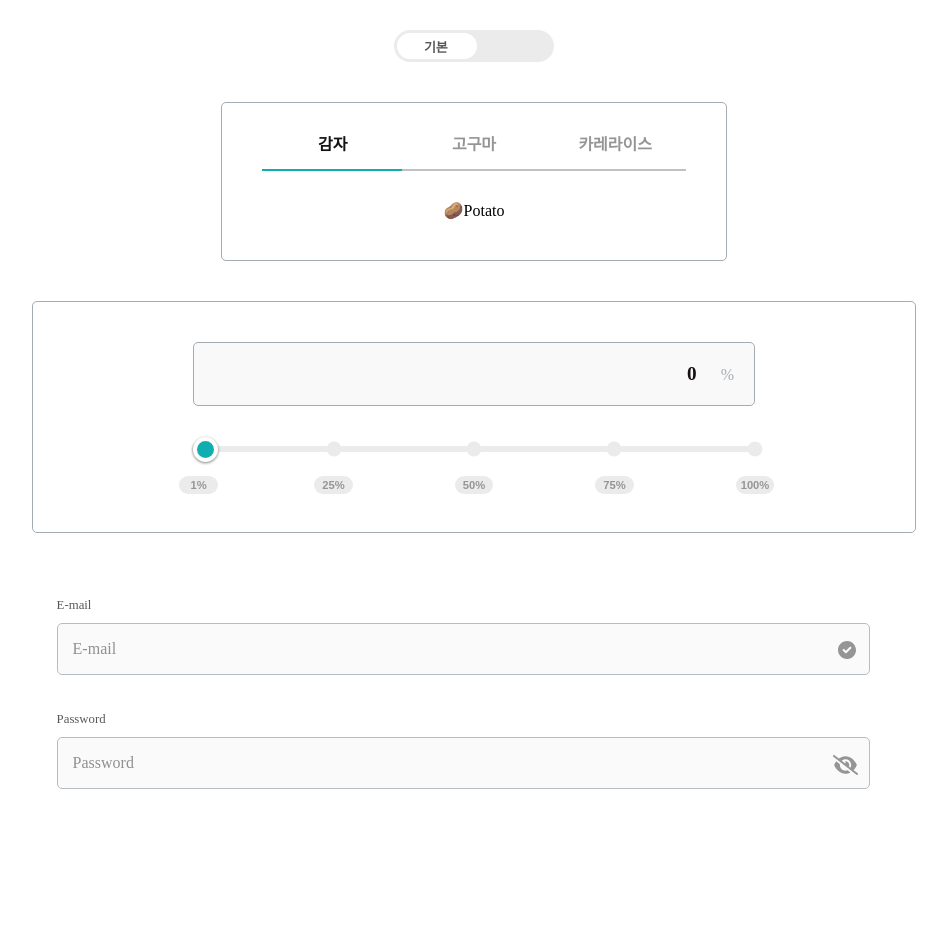
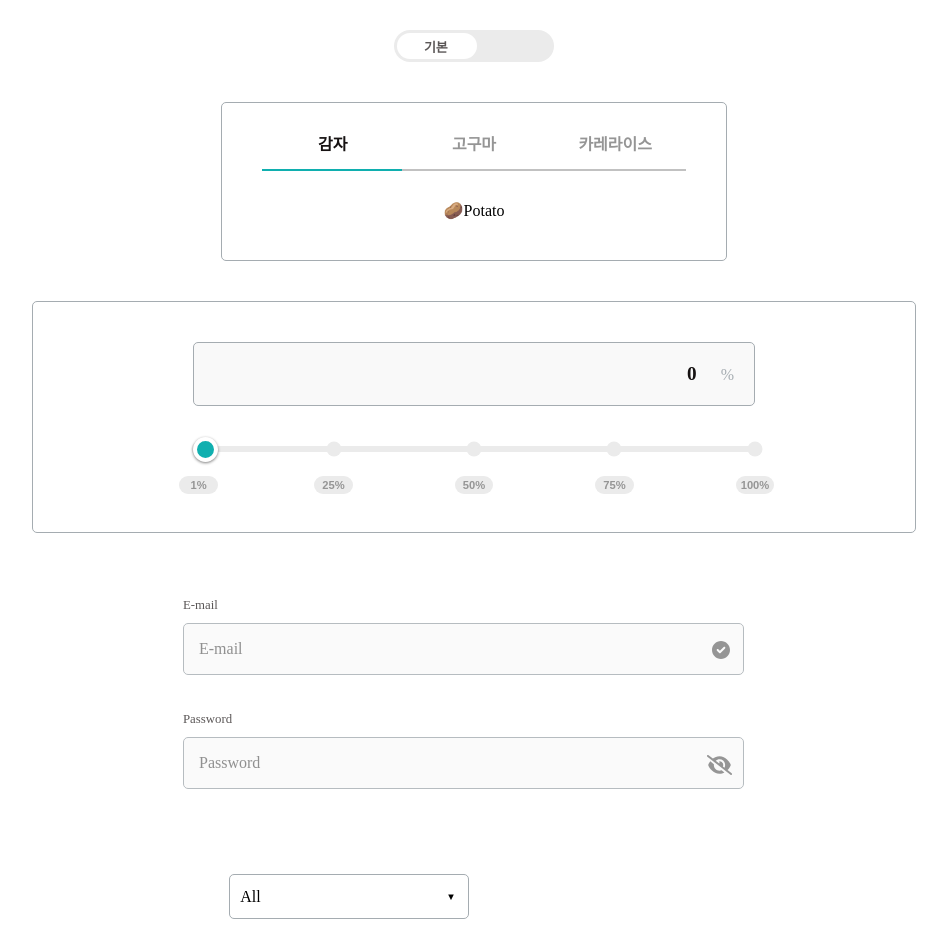
Before and after one commit to zellytozelly/wanted_pre_onboarding, a React (Create React App) app: page / in a window 1280 px wide. Shown: the top 952 px of the page, without its empty margins (166-1113 px from the left). Before the commit the page ends 854 px from the top, so only its background shows below. Built offline with nearby package versions, Linux system fonts and the light colour scheme.

Commit message:
feat: add dropdown

```diff
--- a/src/App.js
+++ b/src/App.js
@@ -4,6 +4,7 @@ import Toggle from "./components/Toggle";
 import Tab from "./components/Tab"
 import Slider from './components/Slider';
 import Input from './components/Input';
+import Dropdown from './components/Dropdown';
 
 function App() {
   return (
@@ -12,6 +13,7 @@ function App() {
       <Tab/>
       <Slider/>
       <Input/>
+      <Dropdown/>
     </div>
   );
 }
--- /dev/null
+++ b/src/components/Dropdown.js
@@ -0,0 +1,120 @@
+import React, { useState } from "react";
+import styled from 'styled-components';
+import {ReactComponent as SearchIcon} from '../image/search.svg';
+
+export default function Dropdown(){
+    const textOptions = [
+        "All",
+        "The A",
+        "The B",
+        "The C",
+        "This A",
+        "This B",
+        "This C"
+    ];
+
+    const [searchItem, setSearchItem] = useState('');
+    const [isOpen, setIsOpen] = useState(false);
+    const [item, setItem] = useState('All');
+    // const onChangeSelect = ();
+
+    return (
+        <DropdownWrapper>
+            <DropdownBox
+                onClick={()=>{isOpen ? setIsOpen(false) : setIsOpen(true)}}
+            >
+                {item}
+                <Arrow>▼</Arrow>
+            </DropdownBox>
+            {isOpen ?
+                <SelectWrapper>
+                    <IconPosition><SearchIcon/></IconPosition>
+                    <SelectInput
+                        placeholder="Search Symbol"
+                        onChange={(e)=>{
+                            setSearchItem(e.target.value);
+                        }}
+
+
+                    ></SelectInput><hr/>
+
+                    {textOptions.filter((data)=> {
+                        if(searchItem == ''){
+                            return data
+                        }else if(data.toLowerCase().includes(searchItem.toLowerCase())){
+                            return data
+                        }
+                    }).map(data => {
+                        return <SelectOptions onClick={()=>{setItem(data); setIsOpen(false);}}>{data}</SelectOptions>;
+                    })
+
+                    }
+
+                </SelectWrapper>
+            :''}
+
+        </DropdownWrapper>
+    );
+}
+
+const DropdownWrapper = styled.div`
+    width: 100%;
+    padding: 20px;
+    margin-bottom: 300px;
+`
+const DropdownBox = styled.div`
+    width: 240px;
+    padding: 14px 10px 14px 10px;
+    margin: 0 30% 5px 30%;
+    border: 1px solid var(--shadow);
+    border-radius: 5px;
+    background: var(--white);
+    line-height: 15px;
+    cursor: pointer;
+    position: relative;
+`
+const Arrow = styled.div`
+    position: absolute;
+    top: 14px;
+    left: calc(100% - 22px);
+    font-size: 0.6em;
+`
+const SelectWrapper = styled.div`
+    width: 240px;
+    padding-bottom: 10px;
+    margin: 0 30% 40px 30%;
+    border: 1px solid var(--shadow);
+    border-radius: 5px;
+    background: var(--white);
+    line-height: 15px;
+    position: relative;
+    box-shadow: 0 1px 1px 0 var(--shadow), 0 1px 5px 0 var(--grey-light);
+`
+const IconPosition = styled.div`
+    margin: 5px;
+    position: absolute;
+    top: 8px;
+    left: 5px;
+    width: 12px;
+    path{
+        fill: var(--shadow);
+    }
+`
+const SelectInput = styled.input`
+    width: 200px;
+    margin-left: 20px;
+    padding: 10px 0 5px 10px;
+    border-radius: 5px;
+    background: var(--white);
+    line-height: 15px;
+`
+const SelectOptions = styled.div`
+    width: 100%;
+    padding: 10px;
+    background: var(--white);
+    line-height: 15px;
+    cursor: pointer;
+    :hover {
+        background: var(--white-second);
+    }
+`
--- a/src/components/Input.js
+++ b/src/components/Input.js
@@ -56,7 +56,7 @@ export default function Input(){
 }
 
 const LoginWrapper = styled.div`
-    margin: 0 20% 40px 15%;
+    margin: 0 30% 40px 25%;
     padding: 20px;
 `
 const Label = styled.div`
--- a/src/components/Tab.js
+++ b/src/components/Tab.js
@@ -32,6 +32,7 @@ export default function Tab(){
           {tabContArr.map((section, index)=>{
             return(
               <TabItem
+                key={index}
                 isActive={index === activeIndex}
                 onClick={()=>tabClickHandler(index)}
               >
```
Also changed, not shown: src/image/search.svg (added).
